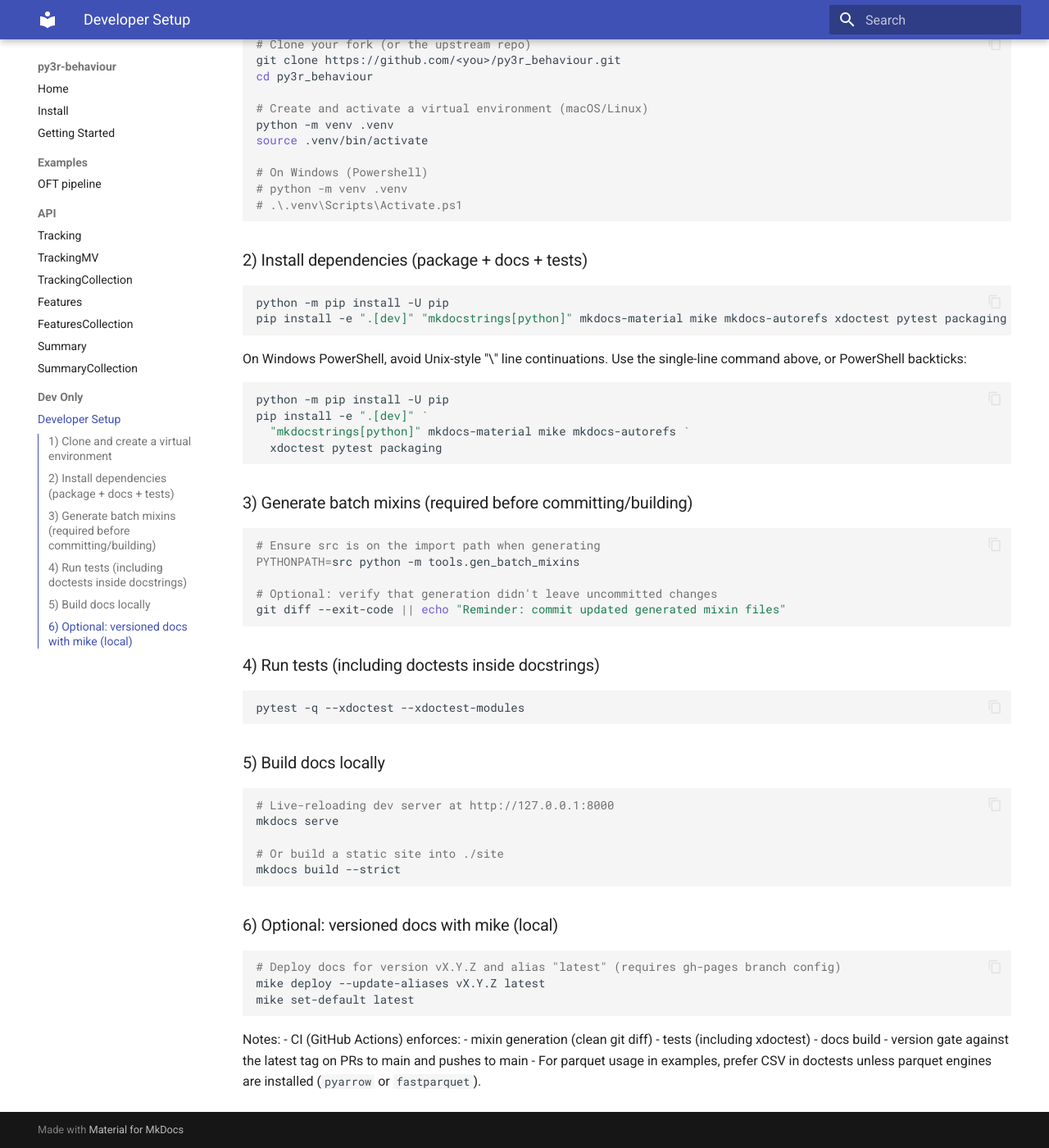
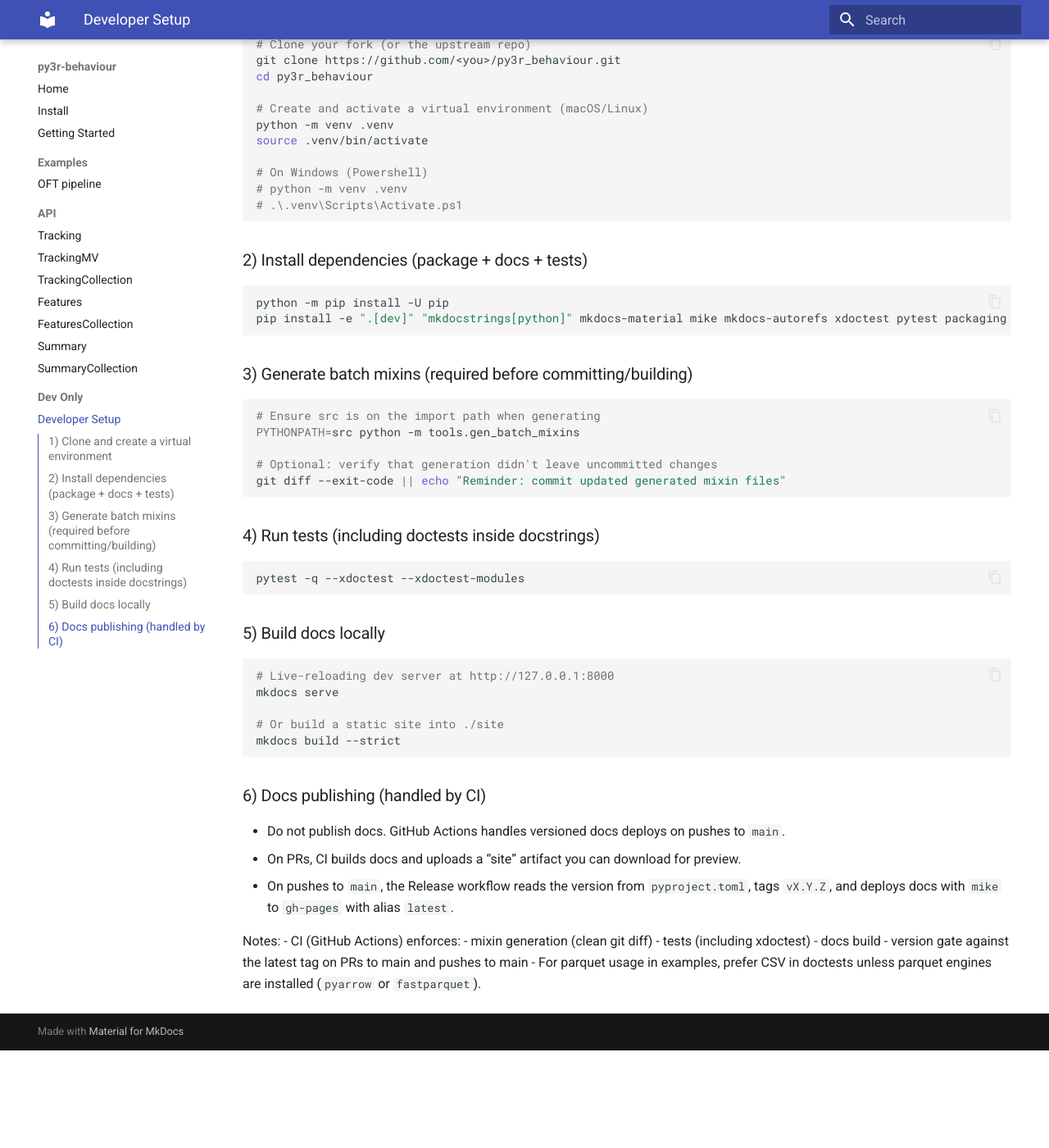
Before and after one commit to ETHZ-INS/py3r_behaviour, an MkDocs documentation site: the page built from docs/developer/developer.md, in a window 1280 px wide and 1400 px high, scrolled down 292 px. Shown: the whole window at 82% size. Built offline with MkDocs 1.6.1 and Material for MkDocs 9.7.7, drawn with Linux system fonts in a browser that asks for light colours; after the commit the page ends 1573 px from its top, so only the background shows below that.

Commit message:
Update developer.md

````diff
--- a/docs/developer/developer.md
+++ b/docs/developer/developer.md
@@ -23,15 +23,6 @@ source .venv/bin/activate
 ```bash
 python -m pip install -U pip
 pip install -e ".[dev]" "mkdocstrings[python]" mkdocs-material mike mkdocs-autorefs xdoctest pytest packaging
-```
-
-On Windows PowerShell, avoid Unix-style "\" line continuations. Use the single-line command above, or PowerShell backticks:
-
-```powershell
-python -m pip install -U pip
-pip install -e ".[dev]" `
-  "mkdocstrings[python]" mkdocs-material mike mkdocs-autorefs `
-  xdoctest pytest packaging
 ```
 
 ### 3) Generate batch mixins (required before committing/building)
@@ -60,13 +51,11 @@ mkdocs serve
 mkdocs build --strict
 ```
 
-### 6) Optional: versioned docs with mike (local)
+### 6) Docs publishing (handled by CI)
 
-```bash
-# Deploy docs for version vX.Y.Z and alias "latest" (requires gh-pages branch config)
-mike deploy --update-aliases vX.Y.Z latest
-mike set-default latest
-```
+- Do not publish docs. GitHub Actions handles versioned docs deploys on pushes to `main`.
+- On PRs, CI builds docs and uploads a “site” artifact you can download for preview.
+- On pushes to `main`, the Release workflow reads the version from `pyproject.toml`, tags `vX.Y.Z`, and deploys docs with `mike` to `gh-pages` with alias `latest`.
 
 Notes:
 - CI (GitHub Actions) enforces:
````
